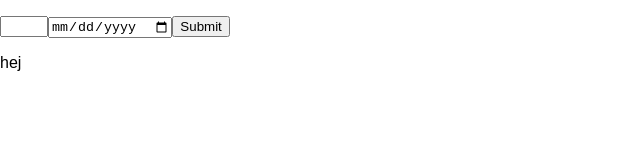
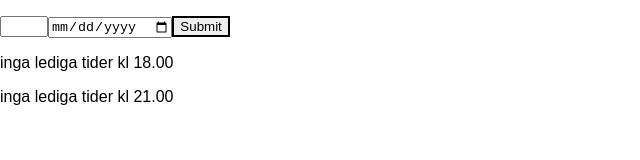
Before and after one commit to dbaettig/restaurangbokning, a React app in the folder restaurangbokning/: page / in a window 1280 px wide. Shown: the whole page, without its empty margins (0-640 px from the left). Built offline with nearby package versions, Linux system fonts and the light colour scheme; no server answers.

Commit message:
new form created by

```diff
--- a/restaurangbokning/src/App.css
+++ b/restaurangbokning/src/App.css
@@ -26,3 +26,7 @@
   from { transform: rotate(0deg); }
   to { transform: rotate(360deg); }
 }
+
+button{
+border:black solid 2px;
+}
--- a/restaurangbokning/src/components/Form.js
+++ b/restaurangbokning/src/components/Form.js
@@ -3,9 +3,12 @@ import React, { Component } from 'react';
 class Form extends Component {
 	state = {
 		date: "",
+		participants: "",
 		response: {},
-		firstTime: false,
-		secondTime: false
+		firstSitting: false,
+		secondSitting: false,
+		chosenSitting: "",
+		showGuestForm: false
 	}
 
 	fetchDate = (event) => {
@@ -53,10 +56,11 @@ class Form extends Component {
 
 	handleChange = (event) => {
 		this.setState({ [event.target.name]: event.target.value })
+
 	}
 
 	countReservations = (time) => {
-		this.setState({response: time});
+		this.setState({ response: time });
 		console.log(this.state.response);
 		//filtrera till 2 olika arrayer
 		let firstTime = time.filter(sitting => sitting.time === "18:00:00");
@@ -64,26 +68,65 @@ class Form extends Component {
 		console.log(firstTime.length);
 		console.log(secondTime.length);
 
+		if (firstTime.length < 15) {
+			this.setState({
+				firstSitting: true
+			})
+		}
+		if (secondTime.length < 15) {
+			this.setState({
+				secondSitting: true
+			})
+		}
+
 		//räkna dom olika arrayerna
-
-
 		//sätt state true eller false
 
 	}
+	showGuestForm = (event) => {
+		this.setState({
+			showGuestForm: true
+		})
 
+	}
 
 
 	render() {
 		return (
 			<div>
+				{this.state.showGuestForm ? (<div>"hejhej form"</div>) : (
+					< div >
+
 						<form method="POST" className="form" onSubmit={this.fetchDate}>
 							<input type="number" min="1" max="6" name="participants" onChange={this.handleChange} />
 							<input type="date" name="date" onChange={this.handleChange} />
 							<button type="submit" value="submit">Submit</button>
 						</form>
-				<p>{this.state.date}</p>
-			<p>hej</p>
-			</div>)
+						<div className="timeButtons">
+							{this.state.firstSitting ? (
+								<button name="chosenSitting" value="18:00:00" onClick={(event) => { this.handleChange(event); this.showGuestForm(); }}>
+									18:00</button>
+
+
+							) :
+								(<p>inga lediga tider kl 18.00</p>)
+							}
+							{this.state.secondSitting ? (
+								<button name="chosenSitting" value="21:00:00" onClick={(event) => { this.handleChange(event); this.showGuestForm(); }}>
+									21:00</button>
+
+
+							) :
+								(<p>inga lediga tider kl 21.00</p>)
+							}
+						</div>
+
+					</div>
+				)}
+
+			</div>
+		);
 	}
 }
+
 export default Form;
```
Lines whose indentation alone changed are shown as unchanged.
